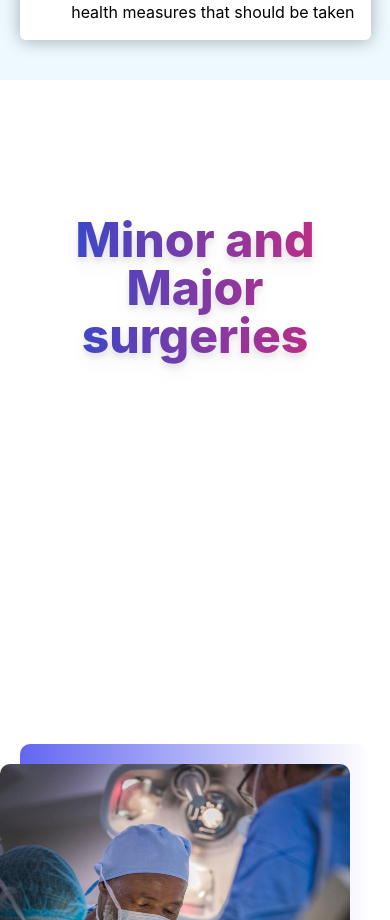
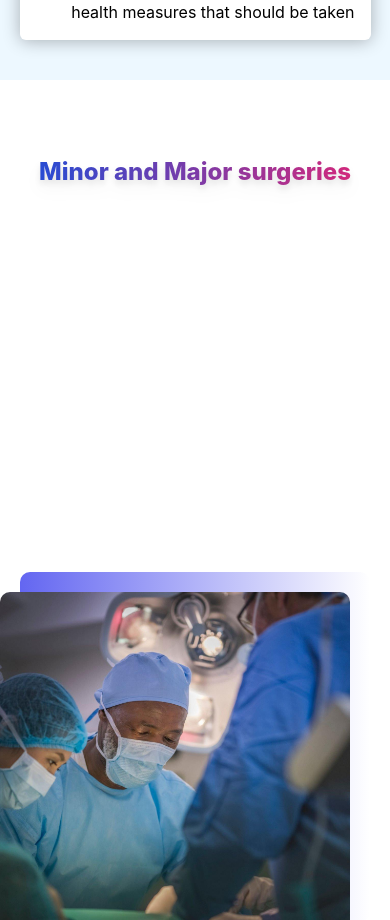
Before and after one commit to Arthur-Smart/Medical-app-frontend, a React (Create React App) app: page / in a window 390 px wide. Shown: the part 4260-5180 px from the top of the page. Built offline with nearby package versions, Linux system fonts and the light colour scheme; no server answers.

Commit message:
Update Surgery.jsx

```diff
--- a/src/components/surgery/Surgery.jsx
+++ b/src/components/surgery/Surgery.jsx
@@ -8,8 +8,8 @@ function Surgery() {
 
           <div className='container px-5 surgery-wrapper flex items-center  justify-between'>
             <div className='surgery-left'>
-                <p className='text-white font-extrabold text-5xl'>BORESHA AFYA</p>
-                <p className='pb-2 font-extrabold text-transparent text-5xl bg-clip-text bg-gradient-to-r from-blue-700 to-pink-600 drop-shadow-lg'>Minor and Major surgeries</p>
+                <p className='text-white font-extrabold text-3xl md:text-5xl'>BORESHA AFYA</p>
+                <p className='pb-2 font-extrabold text-transparent text-2xl md:text-5xl bg-clip-text bg-gradient-to-r from-blue-700 to-pink-600 drop-shadow-lg'>Minor and Major surgeries</p>
                 <p className='text-white'>The  range of our sugeries are endless. Our minor sugeries includes bone fructures, growth detected at an early age, kid sugeries and much more.
                   This is done by a team of professionals in the health sectors. Our major sugeries such a kidney transplant , neurosurgery, heart sergeries and other form of major surgeries has also been
                    a success. For any operation to be undertaken, a thorough diagnosis is undertaken to carefully identify the problem before the surgery starts. If a surgery is to be
```
